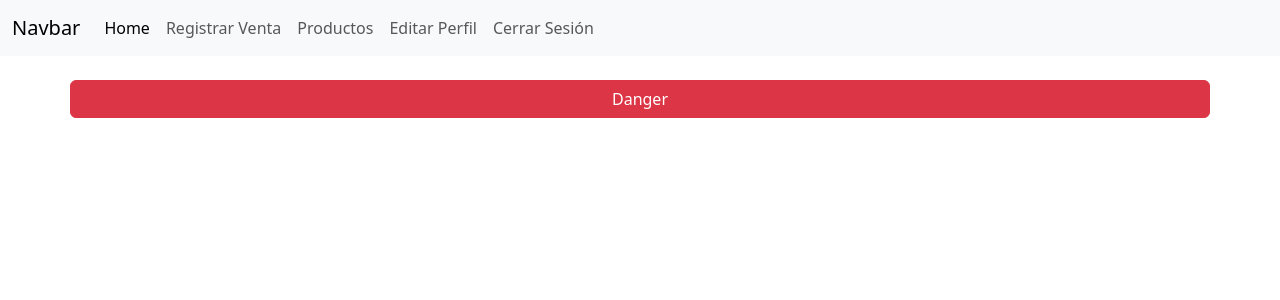
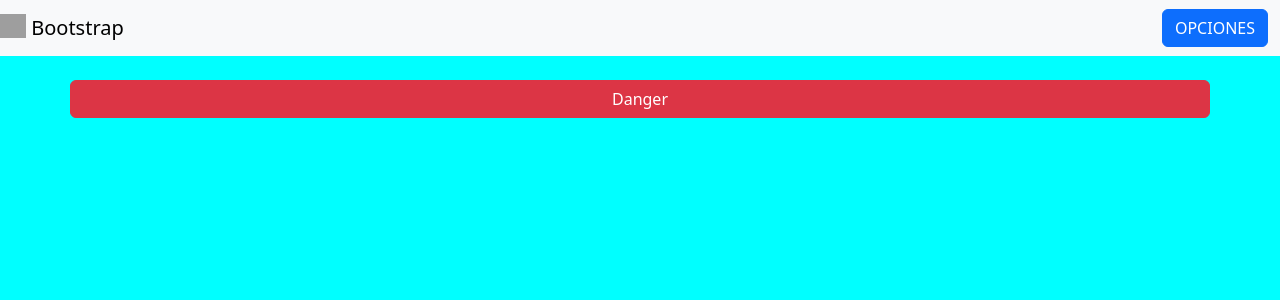
Before and after one commit to FreddyDGL/paintInformation, a PHP site: page /empleado/inicio.php in a window 1280 px wide. Shown: the top 300 px of the page. Run offline with PHP 8.4, Linux system fonts and the light colour scheme; grey boxes are pictures that could not be loaded.

Commit message:
diseño de navbar

```diff
--- a/css/style.css
+++ b/css/style.css
@@ -0,0 +1,3 @@
+body{
+    background-color: aqua;
+}
--- a/empleado/template/header.php
+++ b/empleado/template/header.php
@@ -8,7 +8,7 @@
     <meta name="viewport" content="width=device-width, initial-scale=1.0">
     <link href="https://cdn.jsdelivr.net/npm/bootstrap@5.3.0-alpha1/dist/css/bootstrap.min.css" rel="stylesheet"
         integrity="sha384-GLhlTQ8iRABdZLl6O3oVMWSktQOp6b7In1Zl3/Jr59b6EGGoI1aFkw7cmDA6j6gD" crossorigin="anonymous">
-    <link rel="stylesheet" href="./css/style.css">
+    <link rel="stylesheet" href="../css/style.css">
     <title>Document</title>
 </head>
 
@@ -16,14 +16,26 @@
 
 <?php $url="http://".$_SERVER['HTTP_HOST']."/PI" //recuperacion de url ?>
 
-<nav class="navbar navbar-expand-lg bg-body-tertiary">
+    <nav class="navbar bg-body-tertiary">
         <div class="container-fluid">
-            <a class="navbar-brand" href="#">Navbar</a>
-            <button class="navbar-toggler" type="button" data-bs-toggle="collapse" data-bs-target="#navbarNavDropdown"
-                aria-controls="navbarNavDropdown" aria-expanded="false" aria-label="Toggle navigation">
-                <span class="navbar-toggler-icon"></span>
-            </button>
-            <div class="collapse navbar-collapse" id="navbarNavDropdown">
+            <div class="row justify-content-end">
+
+                <a class="navbar-brand" href="#">
+                    <img src="/docs/5.3/assets/brand/bootstrap-logo.svg" alt="Logo" width="30" height="24"
+                        class="d-inline-block align-text-top">
+                    Bootstrap
+                </a>
+            </div>
+            <button class="btn btn-primary" type="button" data-bs-toggle="offcanvas"
+                data-bs-target="#offcanvasWithBothOptions" aria-controls="offcanvasWithBothOptions">OPCIONES</button>
+
+            <div class="offcanvas offcanvas-end" data-bs-scroll="true" tabindex="-1" id="offcanvasWithBothOptions"
+                aria-labelledby="offcanvasWithBothOptionsLabel">
+                <div class="offcanvas-header">
+                    <h5 class="offcanvas-title" id="offcanvasWithBothOptionsLabel">OPCIONES</h5>
+                    <button type="button" class="btn-close" data-bs-dismiss="offcanvas" aria-label="Close"></button>
+                </div>
+                <div class="offcanvas-body">
                 <ul class="navbar-nav">
                     <li class="nav-item">
                         <a class="nav-link active" aria-current="page" href="<?php echo $url?>/empleado/inicio.php">Home</a>
@@ -41,6 +53,7 @@
                         <a class="nav-link" href="#">Cerrar Sesión</a>
                     </li>
                 </ul>
+                </div>
             </div>
         </div>
     </nav>
```
Also changed, not shown: administrador/inicio.php (+52 -0 lines).
